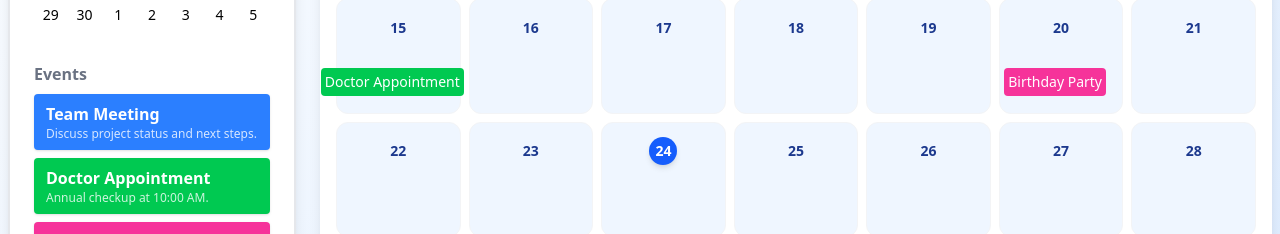
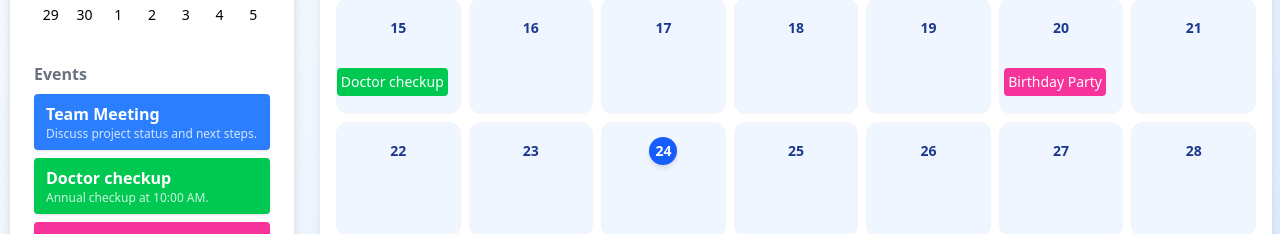
Before and after one commit to Safrinakbar/Calendar, a React (Vite) app: page / in a window 1280 px wide. Shown: the part 400-634 px from the top of the page. Built offline with nearby package versions, Linux system fonts and the light colour scheme.

Commit message:
Update staticEvents.js

```diff
--- a/src/data/staticEvents.js
+++ b/src/data/staticEvents.js
@@ -7,7 +7,7 @@ const staticEvents = [
   },
   {
     id: 2,
-    title: "Doctor Appointment",
+    title: "Doctor checkup",
     description: "Annual checkup at 10:00 AM.",
     label: "bg-green-500"
   },
```
